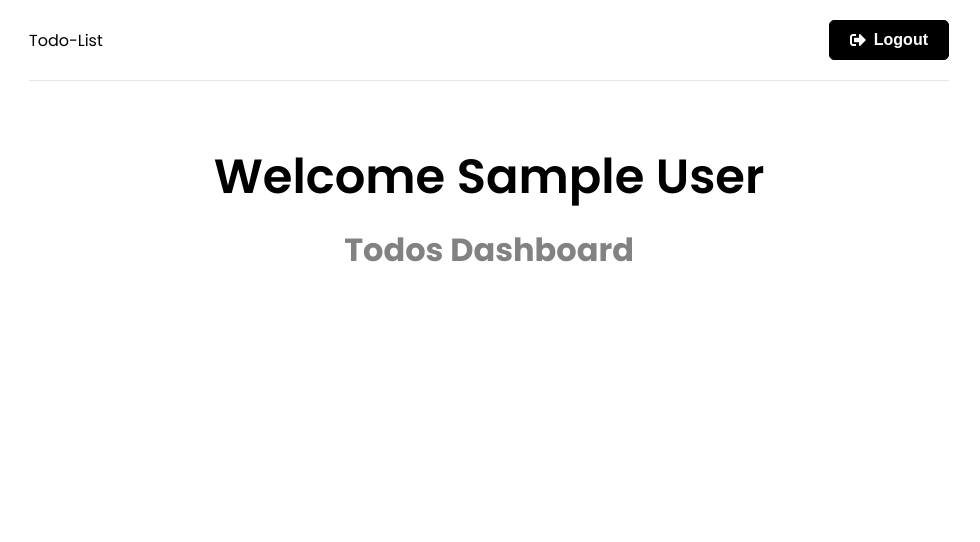
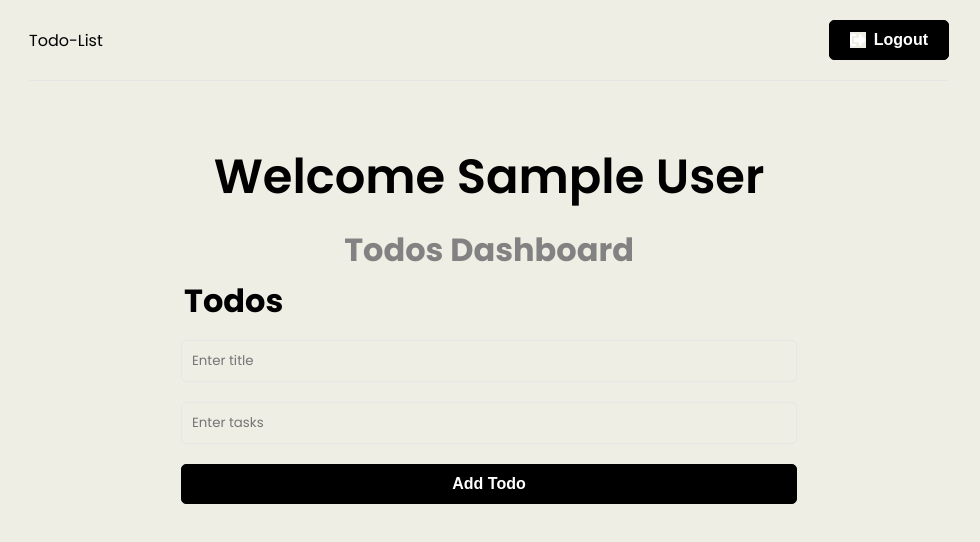
Before and after one commit to kr-sarvesh/Todo-App, a React (Create React App) app in the folder frontend/: page / in a window 1280 px wide. Shown: the top 542 px of the page, without its empty margins (151-1131 px from the left). Built offline with nearby package versions, Linux system fonts and the light colour scheme; sample sign-in values are in the browser's storage.

Commit message:
completed todo and title implementation

```diff
--- a/frontend/src/app/store.js
+++ b/frontend/src/app/store.js
@@ -1,10 +1,10 @@
 import { configureStore } from '@reduxjs/toolkit'
-
 import authReducer from '../features/auth/authSlice'
 import todoReducer from '../features/todo/todoSlice'
+
 export const store = configureStore({
   reducer: {
     auth: authReducer,
-    todos: todoReducer,
+    todo: todoReducer,
   },
 })
--- /dev/null
+++ b/frontend/src/components/TodoForm.jsx
@@ -0,0 +1,83 @@
+import { useState, useEffect } from 'react'
+import { useDispatch, useSelector } from 'react-redux'
+import { createTodo, reset } from '../features/todo/todoSlice'
+import { toast } from 'react-toastify'
+import Spinner from './Spinner'
+
+function TodoForm() {
+  const [todoData, setTodoData] = useState({ title: '', tasks: '' })
+
+  const { title, tasks } = todoData
+
+  const dispatch = useDispatch()
+
+  const { isLoading, isError, isSuccess, message } = useSelector(
+    (state) => state.todo
+  )
+
+  useEffect(() => {
+    if (isError) {
+      toast.error(message)
+    }
+
+    if (isSuccess) {
+      toast.success(message)
+    }
+
+    dispatch(reset())
+  }, [isError, isSuccess, message, dispatch])
+
+  const onChange = (e) => {
+    setTodoData((prevState) => ({
+      ...prevState,
+      [e.target.name]: e.target.value,
+    }))
+  }
+
+  const onSubmit = (e) => {
+    e.preventDefault()
+    const todo = {
+      title,
+      tasks,
+    }
+    dispatch(createTodo(todo))
+    setTodoData({ title: '', tasks: '' })
+  }
+  if (isLoading) {
+    return <Spinner />
+  }
+  return (
+    <section className='form'>
+      <form onSubmit={onSubmit}>
+        <div className='form-group'>
+          <label htmlFor='title'>Todos</label>
+          <input
+            type='text'
+            placeholder='Enter title'
+            name='title'
+            id='title'
+            value={title}
+            onChange={onChange}
+            required
+          />
+          <input
+            type='text'
+            name='tasks'
+            placeholder='Enter tasks'
+            id='tasks'
+            value={tasks}
+            required
+            onChange={onChange}
+          />
+        </div>
+        <div className='form-group'>
+          <button className='btn btn-block' type='submit'>
+            Add Todo
+          </button>
+        </div>
+      </form>
+    </section>
+  )
+}
+
+export default TodoForm
--- a/frontend/src/features/auth/authSlice.js
+++ b/frontend/src/features/auth/authSlice.js
@@ -19,8 +19,10 @@ export const register = createAsyncThunk(
   'auth/registerUser',
   async (user, thunkAPI) => {
     try {
-      return await authService.registerUser(user)
-    } catch (error) {}
+      return await authService.register(user)
+    } catch (error) {
+      console.log(error)
+    }
   }
 )
 
--- a/frontend/src/features/todo/todoService.js
+++ b/frontend/src/features/todo/todoService.js
@@ -0,0 +1,22 @@
+import axios from 'axios'
+const API_URL = '/api/todo'
+
+//create new Todo
+
+const createTodo = async (todoData, token) => {
+  console.log('token is', token)
+  const config = {
+    headers: {
+      Authorization: `Bearer ${token}`,
+    },
+  }
+
+  const response = await axios.post(`${API_URL}/todoCreate`, todoData, config)
+  console.log('todocreate')
+  return response.data
+}
+
+const todoService = {
+  createTodo,
+}
+export default todoService
--- a/frontend/src/features/todo/todoSlice.js
+++ b/frontend/src/features/todo/todoSlice.js
@@ -1,18 +1,60 @@
 import { createSlice, createAsyncThunk } from '@reduxjs/toolkit'
+import todoService from './todoService'
 
 const initialState = {
   todos: [],
   isError: false,
   isSuccess: false,
   isLoading: false,
-  messaage: '',
+  message: '',
 }
 
+//create new Todo
+export const createTodo = createAsyncThunk(
+  'todo/createTodo',
+  async (data, thunkAPI) => {
+    console.log('data is', data)
+    try {
+      const token = thunkAPI.getState().auth.user.token
+      return await todoService.createTodo(data, token)
+    } catch (err) {
+      const message =
+        (err.response && err.response.data && err.response.data.message) ||
+        err.message ||
+        err.toString()
+      return thunkAPI.rejectWithValue(message)
+    }
+  }
+)
+
 export const todoSlice = createSlice({
-  name: 'todo',
+  name: 'todos',
   initialState,
   reducers: {
-    reset: (state) => initialState,
+    reset: (state) => {
+      state.isError = false
+      state.isLoading = false
+      state.isSuccess = false
+      state.message = ''
+    },
+  },
+  extraReducers: (builder) => {
+    builder
+      .addCase(createTodo.pending, (state) => {
+        state.isLoading = true
+      })
+      .addCase(createTodo.fulfilled, (state, action) => {
+        state.isLoading = false
+        state.isSuccess = true
+        state.todos = action.payload
+        state.message = 'Todo created successfully'
+      })
+      .addCase(createTodo.rejected, (state, action) => {
+        state.isLoading = false
+        state.isError = true
+        state.todos = []
+        state.message = action.payload
+      })
   },
 })
 
--- a/frontend/src/index.css
+++ b/frontend/src/index.css
@@ -4,6 +4,7 @@
   margin: 0;
   padding: 0;
   box-sizing: border-box;
+  background-color: rgb(238, 238, 228);
 }
 
 body {
--- a/frontend/src/index.js
+++ b/frontend/src/index.js
@@ -17,7 +17,4 @@ root.render(
   </React.StrictMode>
 )
 
-// If you want to start measuring performance in your app, pass a function
-// to log results (for example: reportWebVitals(console.log))
-// or send to an analytics endpoint. Learn more: https://bit.ly/CRA-vitals
 reportWebVitals()
--- a/frontend/src/pages/Dashboard.jsx
+++ b/frontend/src/pages/Dashboard.jsx
@@ -1,6 +1,7 @@
 import { useEffect } from 'react'
 import { useSelector } from 'react-redux'
 import { useNavigate } from 'react-router-dom'
+import TodoForm from '../components/TodoForm'
 
 function Dashboard() {
   const navigate = useNavigate()
@@ -18,6 +19,7 @@ function Dashboard() {
       <section className='heading'>
         <h1>Welcome {user && user.name}</h1>
         <p>Todos Dashboard</p>
+        <TodoForm />
       </section>
     </>
   )
--- a/frontend/src/pages/Register.jsx
+++ b/frontend/src/pages/Register.jsx
@@ -130,12 +130,12 @@ function Register() {
               required
             />
           </div>
+          <div className='form-group'>
+            <button type='submit' className='btn btn-block'>
+              SUBMIT
+            </button>
+          </div>
         </form>
-        <div className='form-group'>
-          <button type='submit' className='btn btn-block'>
-            Submit
-          </button>
-        </div>
       </section>
     </>
   )
```
Also changed, not shown: frontend/src/components/GoalForm.jsx (deleted), frontend/src/components/GoalItem.jsx (deleted), frontend/src/components/TodoItem.jsx (added), 1 other file (tests, documents, lock files or other folders).
